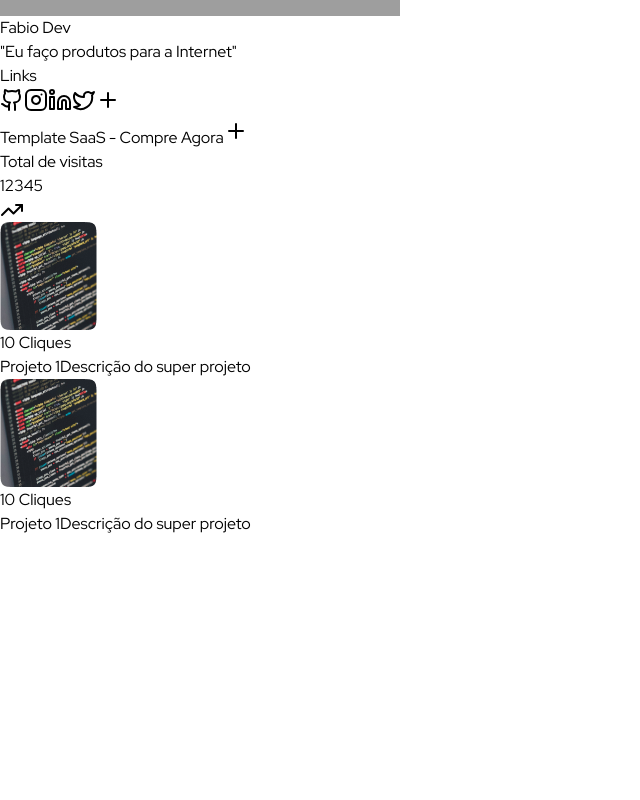
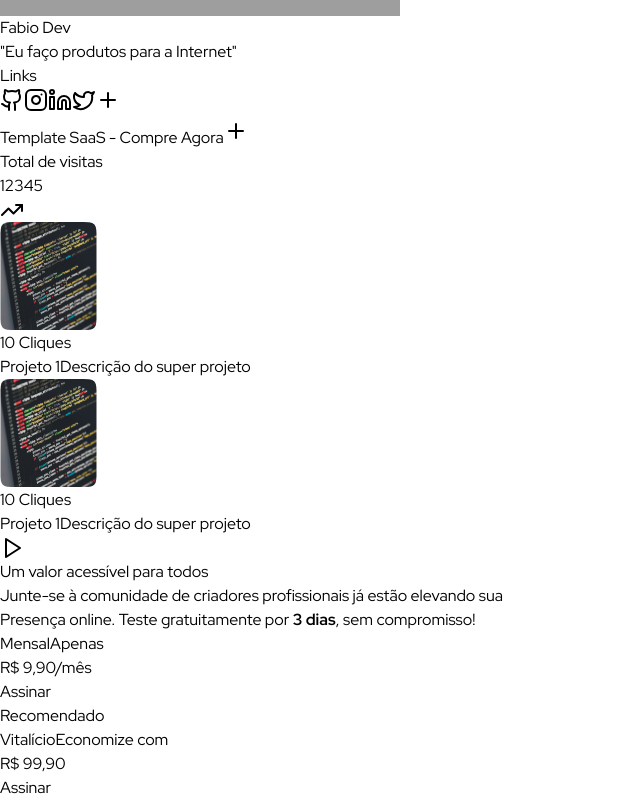
Before and after one commit to fabiobatoni/projectnbio, a Next.js app: page / in a window 1280 px wide. Shown: the part 460-1260 px from the top of the page, without its empty margins (0-640 px from the left). Before the commit the page ends 996 px from the top, so only its background shows below. Built offline with nearby package versions, Linux system fonts and the light colour scheme; grey boxes are pictures that could not be loaded.

Commit message:
create video session and pricing

```diff
--- /dev/null
+++ b/app/components/landing-page/pricing.tsx
@@ -0,0 +1,48 @@
+import { TRIAL_DAYS } from "@/app/lib/config";
+import Button from "../ui/button";
+
+export default function Pricing() {
+    return (
+        <div className="my-[150] flex flex-col items-center gap-14">
+            <div className="flex flex-col items-center gap-6">
+                <h3 className="text-4xl font-bold text-white">Um valor acessível para todos</h3>
+                <p className="text-content-body text-xl text-center">
+                    Junte-se à comunidade de criadores profissionais já estão elevando sua <br/>
+                    Presença online. Teste gratuitamente por <strong className="text-accent-pink">{TRIAL_DAYS} dias</strong>, sem compromisso!
+                </p>
+            </div>
+            <div className="flex items-end gap-9">
+                <div className="w-[304px] p-8 flex flex-col gap-7 rounded-2xl border border-border-[#1E1E1E]">
+                    <div className="flex flex-col">
+                        <span className="text-white font-bold text-[48px]">Mensal</span>
+                        <span className="text-content-body">Apenas</span>
+                    </div>
+                    <div className="flex items-center gap-2">
+                        <span className="text-white font-bold text-2xl">R$ 9,90</span>
+                        <span className="text-content-headline text-2xl">/mês</span>
+                    </div>
+                    <Button variant="secondary">
+                        Assinar
+                    </Button>
+                </div>
+                <div className="flex flex-col">
+                    <div className="flex justify-center items-center rounded-t-2xl w-[304px] bg-[linear-gradient(90deg,#4B2DBB_0%,#B5446B_100%)]">
+                        <span className="uppercase text-xs font-bold p-2">Recomendado</span>
+                    </div>
+                    <div className="p-[1.6px] bg-[linear-gradient(90deg,#4B2DBB_0%,#B5446B_100%)] rounded-b-2xl">
+                        <div className="w-full bg-background-secondary p-8 flex flex-col gap-7 rounded-b-2xl">
+                            <div className="flex flex-col">
+                                <span className="text-white font-bold text-2xl">Vitalício</span>
+                                <span className="text-content-body">Economize com</span>
+                            </div>
+                            <div className="flex items-center gap-1">
+                                <span className="text-white font-bold text-[48px]">R$ 99,90</span>
+                            </div>
+                            <Button>Assinar</Button>
+                        </div>
+                    </div>
+                </div>
+            </div>
+        </div>
+    )
+}
--- /dev/null
+++ b/app/components/landing-page/video-explanation.tsx
@@ -0,0 +1,9 @@
+import { Play } from "lucide-react";
+
+export default function VideoExplanation() {
+    return (
+        <div className="border rounded-2xl border-border-primary aspect-video flex items-center justify-center my-20">
+            <Play className="text-accent-purple size-16"/>
+        </div>
+    )
+}
--- /dev/null
+++ b/app/lib/config.ts
@@ -0,0 +1 @@
+export const TRIAL_DAYS = 3;
--- a/app/page.tsx
+++ b/app/page.tsx
@@ -1,14 +1,18 @@
 import Header from "./components/landing-page/header";
 import Hero from "./components/landing-page/hero";
+import Pricing from "./components/landing-page/pricing";
+import VideoExplanation from "./components/landing-page/video-explanation";
 
 export default function Home() {
   return (
     <div className="max-w-7xl mx-auto">
       <Header />
       <Hero />
-       {/*
+
       <VideoExplanation />
+
       <Pricing />
+      {/*
       <FAQ /> */}
     </div>
   );
```
